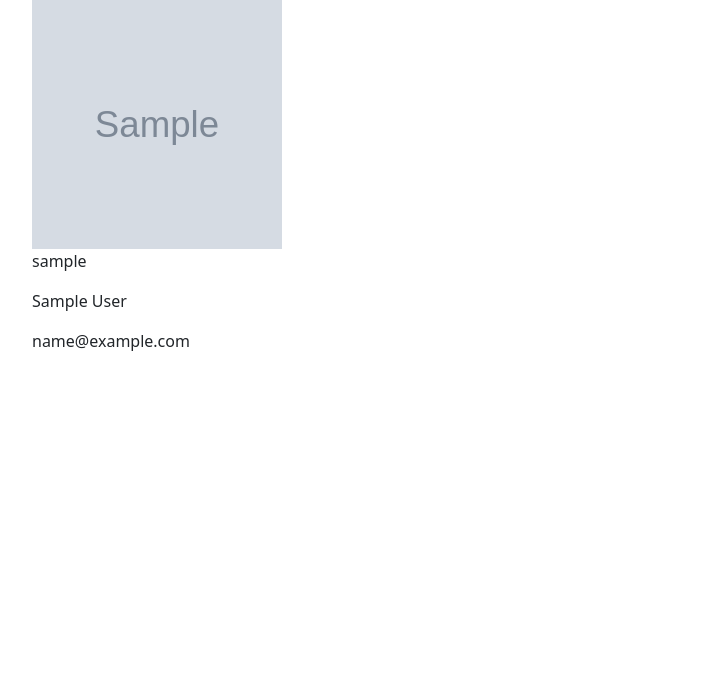
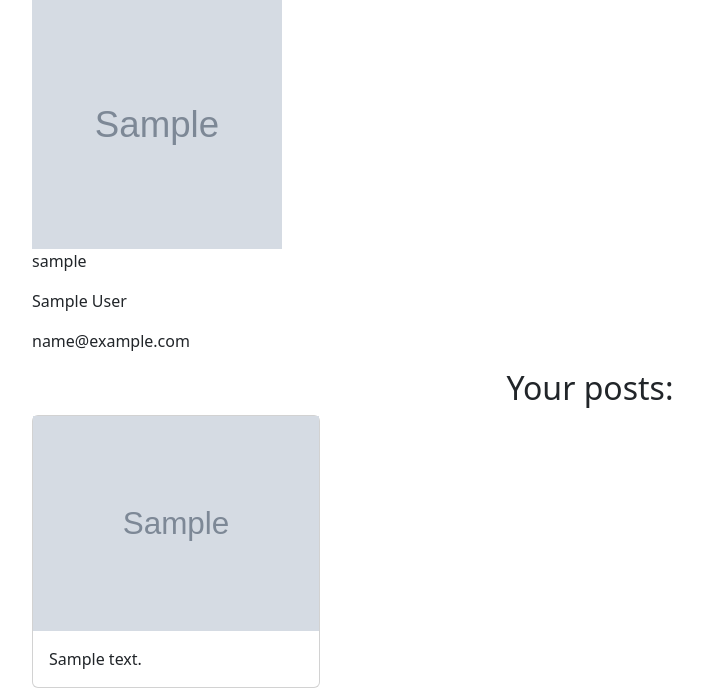
Before and after one commit to romeeeoo/homework_63_roman_tarassenko, a Django app: page /auth/account/1/ in a window 1280 px wide. Shown: the part 279-967 px from the top of the page, without its empty margins (50-753 px from the left). Before the commit the page ends 630 px from the top, so only its background shows below. Run offline with Django 4.2, Linux system fonts and the light colour scheme; a user stored in the database is signed in; tables that the repository leaves empty hold one stand-in row (values such as "Sample post"); grey boxes marked "Sample" are stand-in pictures; some libraries are stand-ins or nearby versions.

Commit message:
В детальнои просмотр профиля выведины посты пользователя

```diff
--- a/accounts/templates/user_detail.html
+++ b/accounts/templates/user_detail.html
@@ -19,4 +19,6 @@
     <p>{{ user_obj.first_name }} {{ user_obj.last_name }} </p>
     <p>{{ user_obj.birth_date|date:'d.m.Y' }}</p>
      <p>{{ user_obj.email }} </p>
+    <h2 class="text-center clear">Your posts:</h2>
+    {% include 'partial/posts.html' %}
 {% endblock %}
--- a/accounts/views.py
+++ b/accounts/views.py
@@ -61,19 +61,11 @@ class ProfileView(LoginRequiredMixin, DetailView):
     model = get_user_model()
     template_name = "user_detail.html"
     context_object_name = "user_obj"
-    # paginate_related_by = 5
-    # paginate_related_orphans = 5
 
-    # def get_context_data(self, **kwargs):
-    #     articles = self.object.articles.order_by("-created_at")
-    #     paginator = Paginator(articles, self.paginate_related_by, self.paginate_related_orphans)
-    #     page_number = self.request.GET.get("page", 1)
-    #     page = paginator.get_page(page_number)
-    #     kwargs["page_obj"] = page
-    #     kwargs["articles"] = page.object_list
-    #     kwargs["is_paginated"] = page.has_other_pages()
-    #     return super().get_context_data(**kwargs)
-
+    def get_context_data(self, **kwargs):
+        posts = self.object.posts.all()
+        kwargs["posts"] = posts
+        return super().get_context_data(**kwargs)
 
 class UserChangeView(UpdateView):
     model = get_user_model()
--- a/posts/templates/base.html
+++ b/posts/templates/base.html
@@ -21,13 +21,13 @@
             {% endblock %}
             {% if user.is_authenticated %}
                 <li>
-                <a href="#"> View Profile</a>
+                    <a href="{% url "account" user.pk %}"> View Profile</a>
                 </li>
                 <li>
-                    <a href="#">Add Post</a>
+                    <a href="{% url "add_post" %}">Add Post</a>
                 </li>
                 <li>
-                     <span> Здравствуйте {{ user.username }}</span>
+                    <span> Здравствуйте {{ user.username }}</span>
                 </li>
 
                 <li class="auth">
--- /dev/null
+++ b/posts/templates/partial/posts.html
@@ -0,0 +1,10 @@
+{% for post in posts %}
+    <div class="card" style="width: 18rem;">
+       {% if post.image %}
+                <img class="product_picture" src="{{ post.image.url  }}" alt="{{ post.image }}">
+            {% endif %}
+        <div class="card-body">
+            <p class="card-text">{{ post.description }}</p>
+        </div>
+    </div>
+{% endfor %}
--- a/posts/views/views_post.py
+++ b/posts/views/views_post.py
@@ -10,8 +10,6 @@ class PostIndexView(ListView):
     template_name = "index.html"
     model = Post
     context_object_name = "posts"
-
-
 
 class CreatePostView(CreateView):
     model = Post
```
Also changed, not shown: uploads/40-in-3D-Simulation-Bread-Shape-Pillow_ecomm_via-amazon.com__T56kdYY.jpg (added), uploads/Mcphee-Archie-Handi-Squirrel_ecomm_via-amazon.com_.jpg (added), uploads/Profile picture/Bioderma_Atoderm_Крем_для_лица_и_тела_питательный_увлажняющий.png (added), uploads/Profile picture/my-meiker-166452235770289_mF50xN7.png (added).
